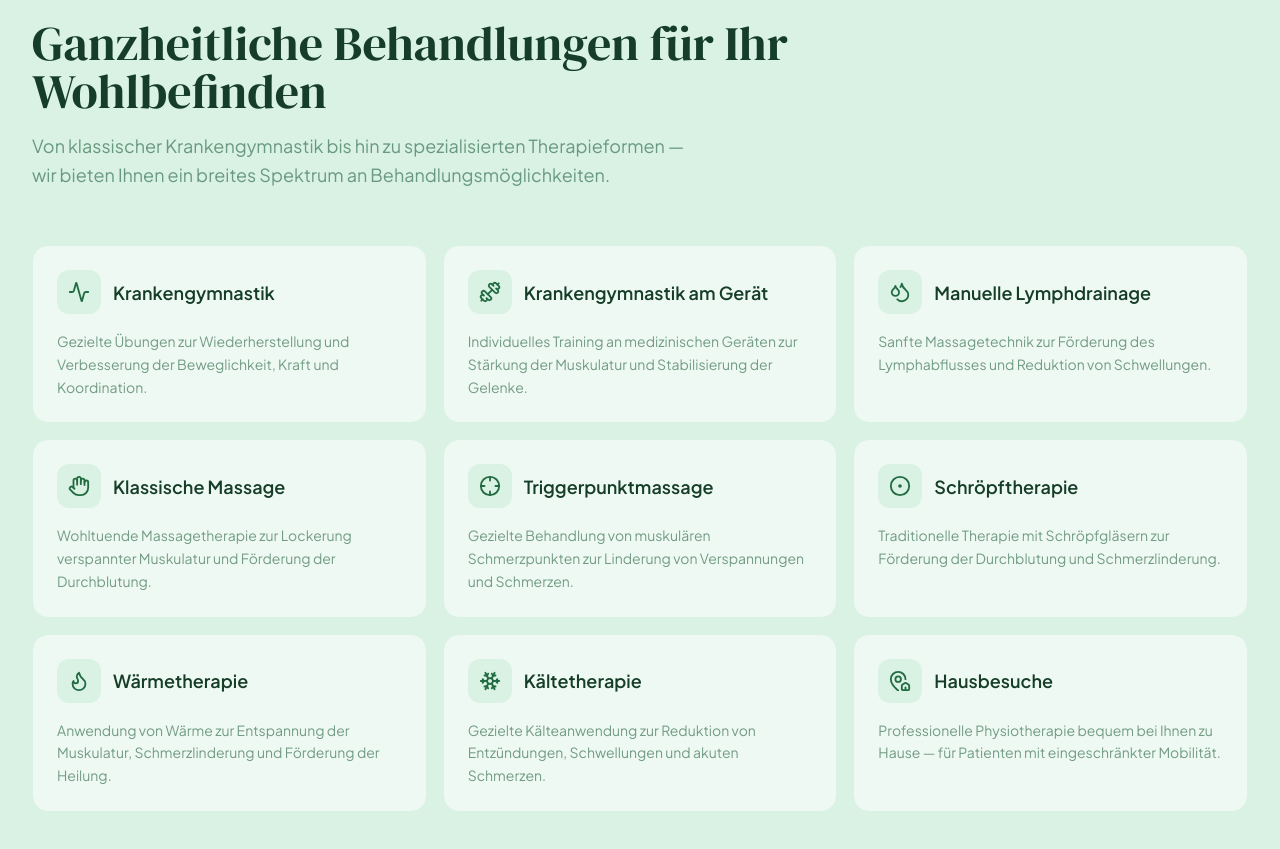
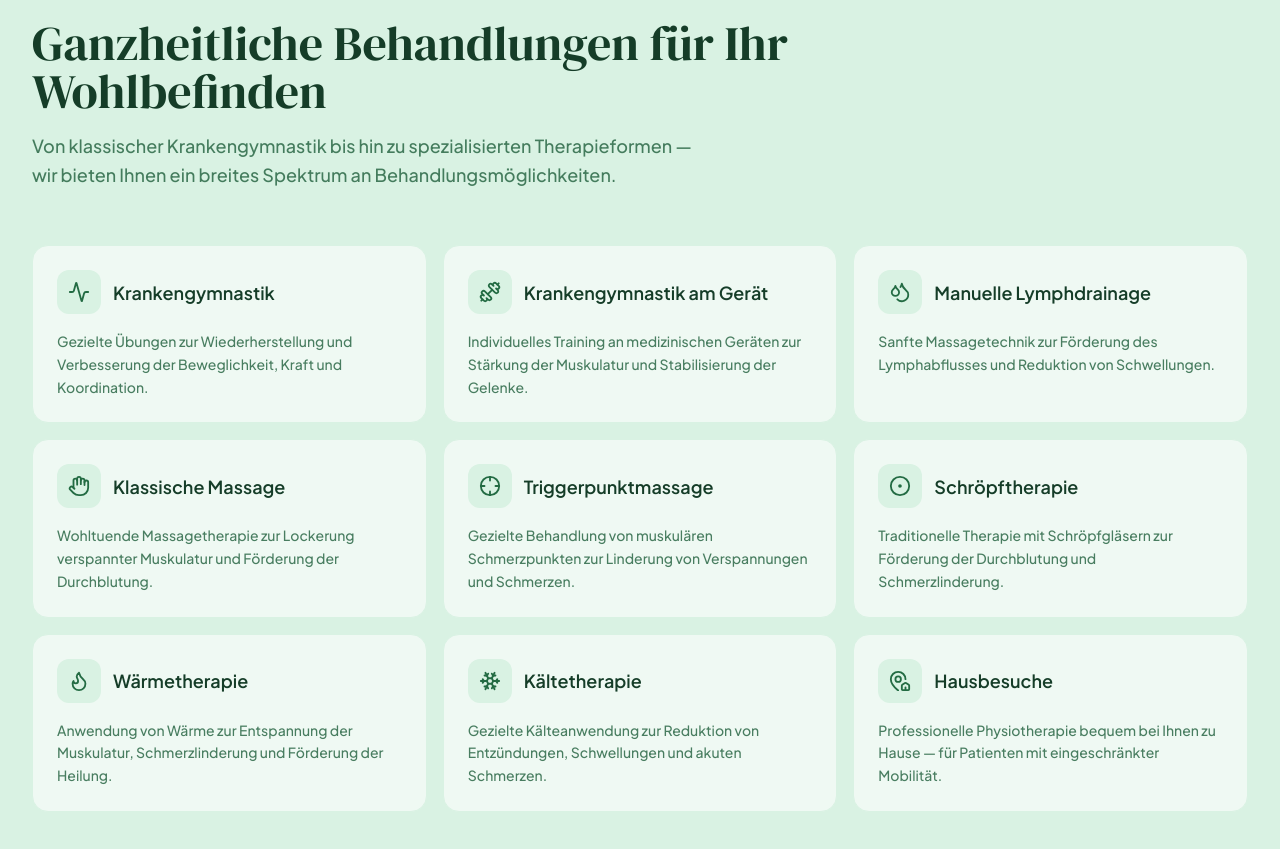
Before and after one commit to yakuppgeyikk96/physioleben-landing, a Next.js app: page / in a window 1280 px wide. Shown: the part 1028-1877 px from the top of the page. Built offline with nearby package versions, Linux system fonts and the light colour scheme.

Commit message:
Improve text readability with higher opacity and font weight

```diff
--- a/src/app/globals.css
+++ b/src/app/globals.css
@@ -25,4 +25,5 @@ body {
   background: var(--color-primary-100);
   font-family: var(--font-sans), Arial, Helvetica, sans-serif;
   font-size: 1.125rem;
+  font-weight: 500;
 }
--- a/src/components/services/SectionHeading.tsx
+++ b/src/components/services/SectionHeading.tsx
@@ -17,7 +17,7 @@ export function SectionHeading({ title, subtitle, description, align = "center"
         {title}
       </h2>
       {description && (
-        <p className="text-primary-700/60 leading-relaxed">{description}</p>
+        <p className="text-primary-700/80 leading-relaxed">{description}</p>
       )}
     </div>
   );
--- a/src/components/services/ServiceCard.tsx
+++ b/src/components/services/ServiceCard.tsx
@@ -15,7 +15,7 @@ export function ServiceCard({ icon: Icon, title, description }: ServiceCardProps
         </div>
         <h3 className="font-semibold text-primary-900">{title}</h3>
       </div>
-      <p className="text-sm text-primary-700/60 leading-relaxed">{description}</p>
+      <p className="text-sm text-primary-700/80 leading-relaxed">{description}</p>
     </div>
   );
 }
--- a/src/components/services/Services.tsx
+++ b/src/components/services/Services.tsx
@@ -40,7 +40,7 @@ export function Services() {
           <h2 className="font-serif text-3xl sm:text-4xl lg:text-5xl text-primary-900">
             Ganzheitliche Behandlungen für Ihr Wohlbefinden
           </h2>
-          <p className="text-primary-700/60 leading-relaxed max-w-2xl mx-auto lg:mx-0">
+          <p className="text-primary-700/80 leading-relaxed max-w-2xl mx-auto lg:mx-0">
             Von klassischer Krankengymnastik bis hin zu spezialisierten
             Therapieformen — wir bieten Ihnen ein breites Spektrum an
             Behandlungsmöglichkeiten.
```
